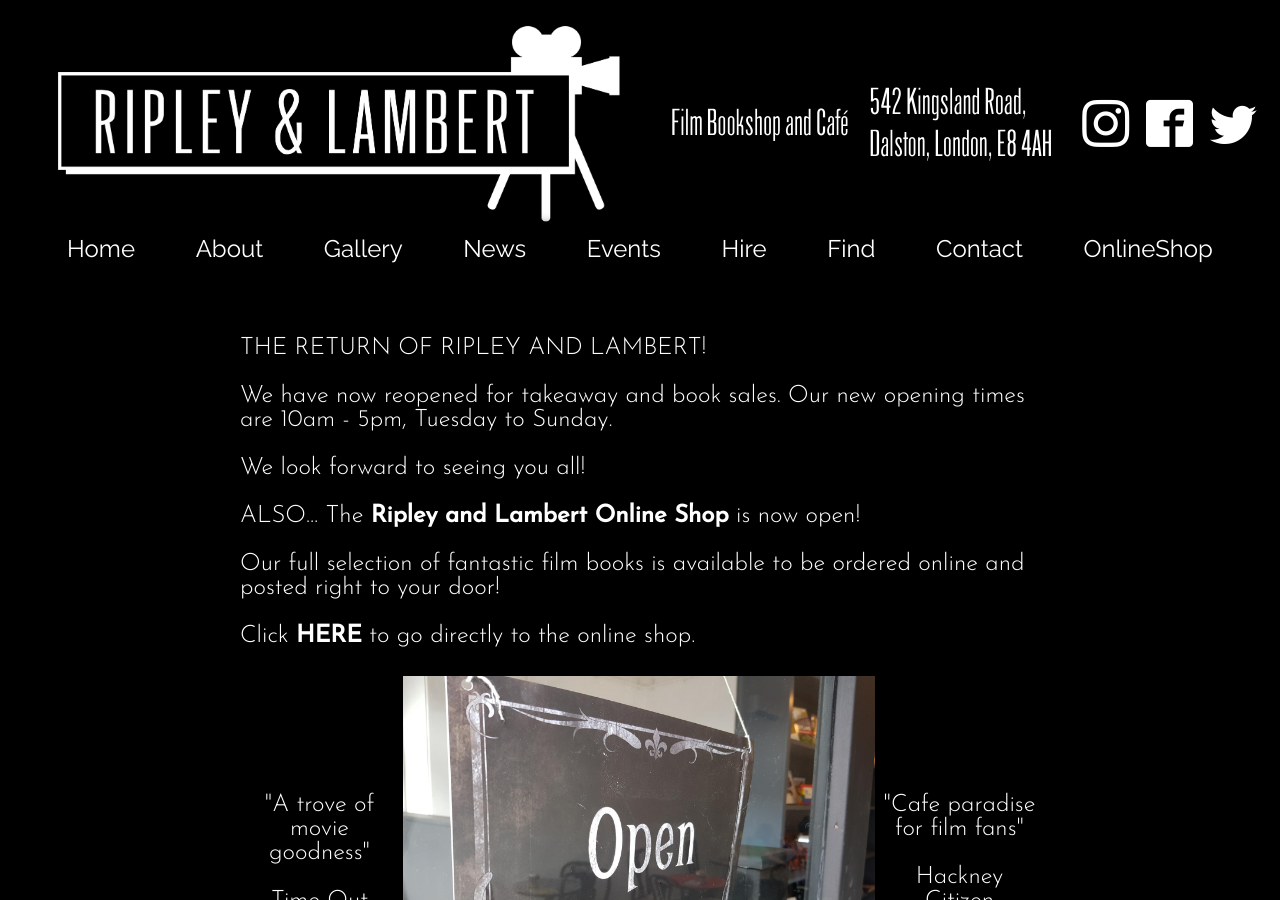
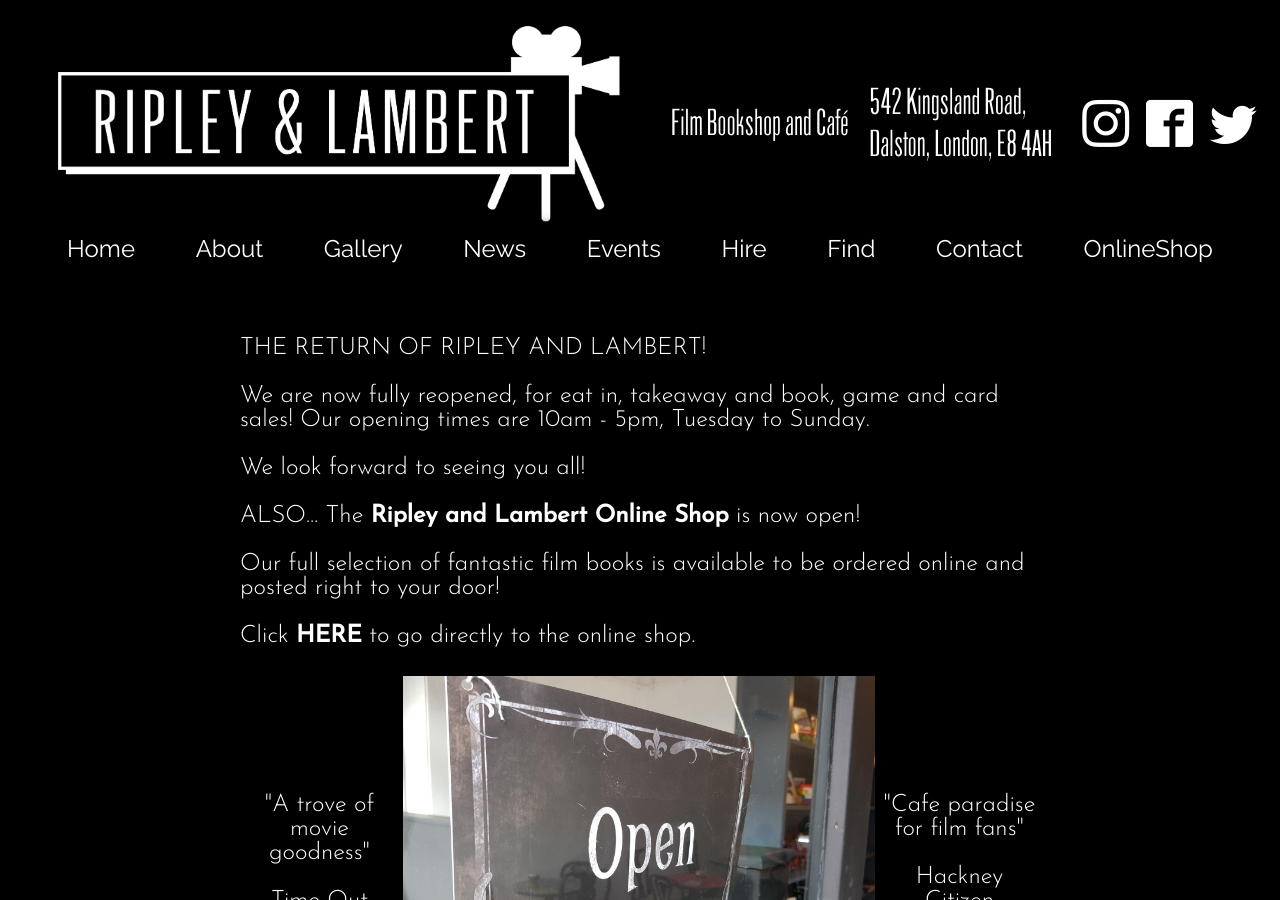
Before and after one commit to ripandlamb/ripandlamb, a Jekyll site: the page built from index.md, in a window 1280 px wide and 900 px high. Built offline with Jekyll 4.4.1, drawn with Linux system fonts in a browser that asks for light colours; a script that is not in the unit is left out.

Commit message:
Update index.md

```diff
--- a/index.md
+++ b/index.md
@@ -5,8 +5,8 @@ order: 1
 
 THE RETURN OF RIPLEY AND LAMBERT!
 
-We have now reopened for takeaway and book sales.
-Our new opening times are 10am - 5pm, Tuesday to Sunday.
+We are now fully reopened, for eat in, takeaway and book, game and card sales!
+Our opening times are 10am - 5pm, Tuesday to Sunday.
 
 We look forward to seeing you all!
 
```
